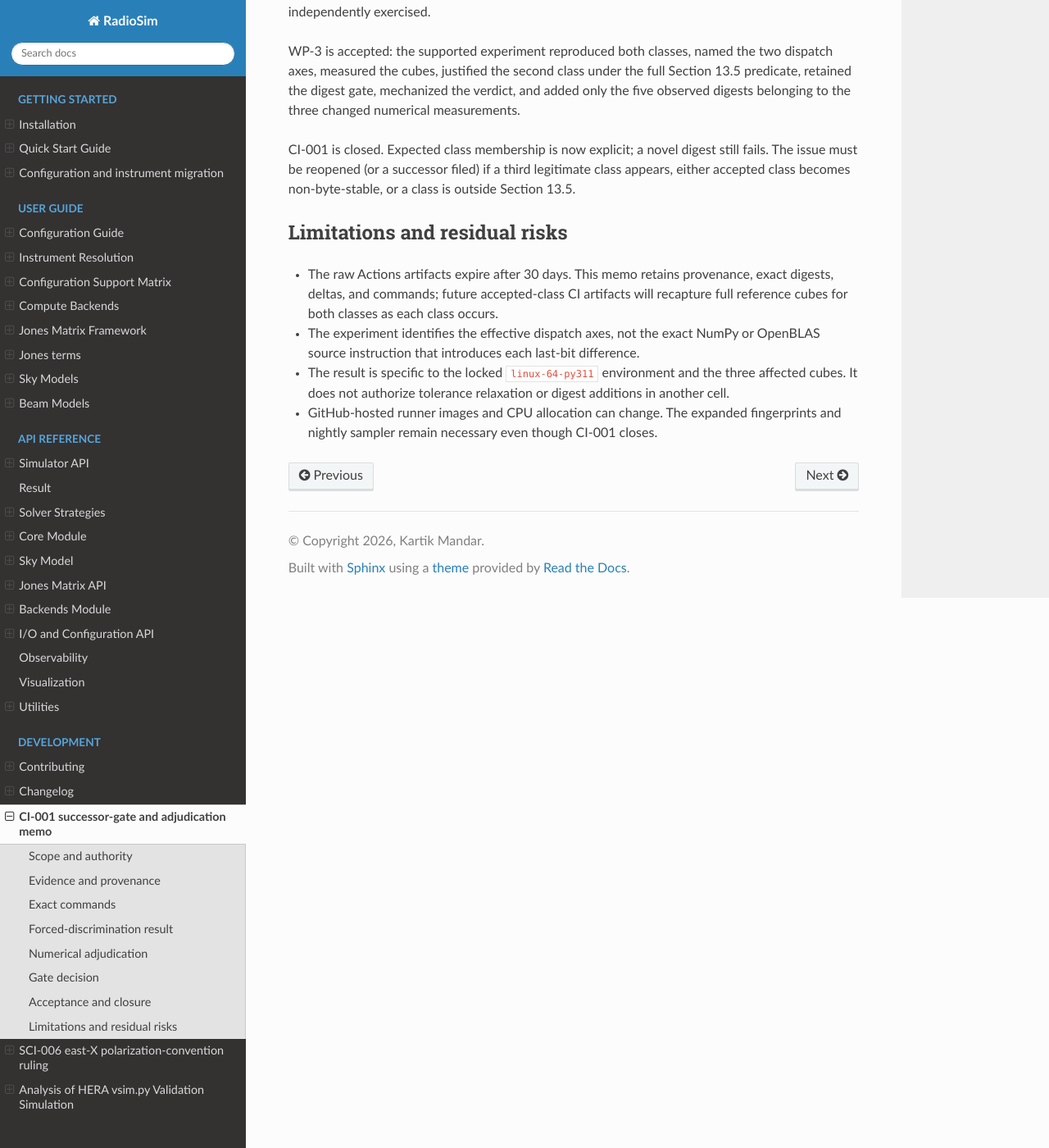
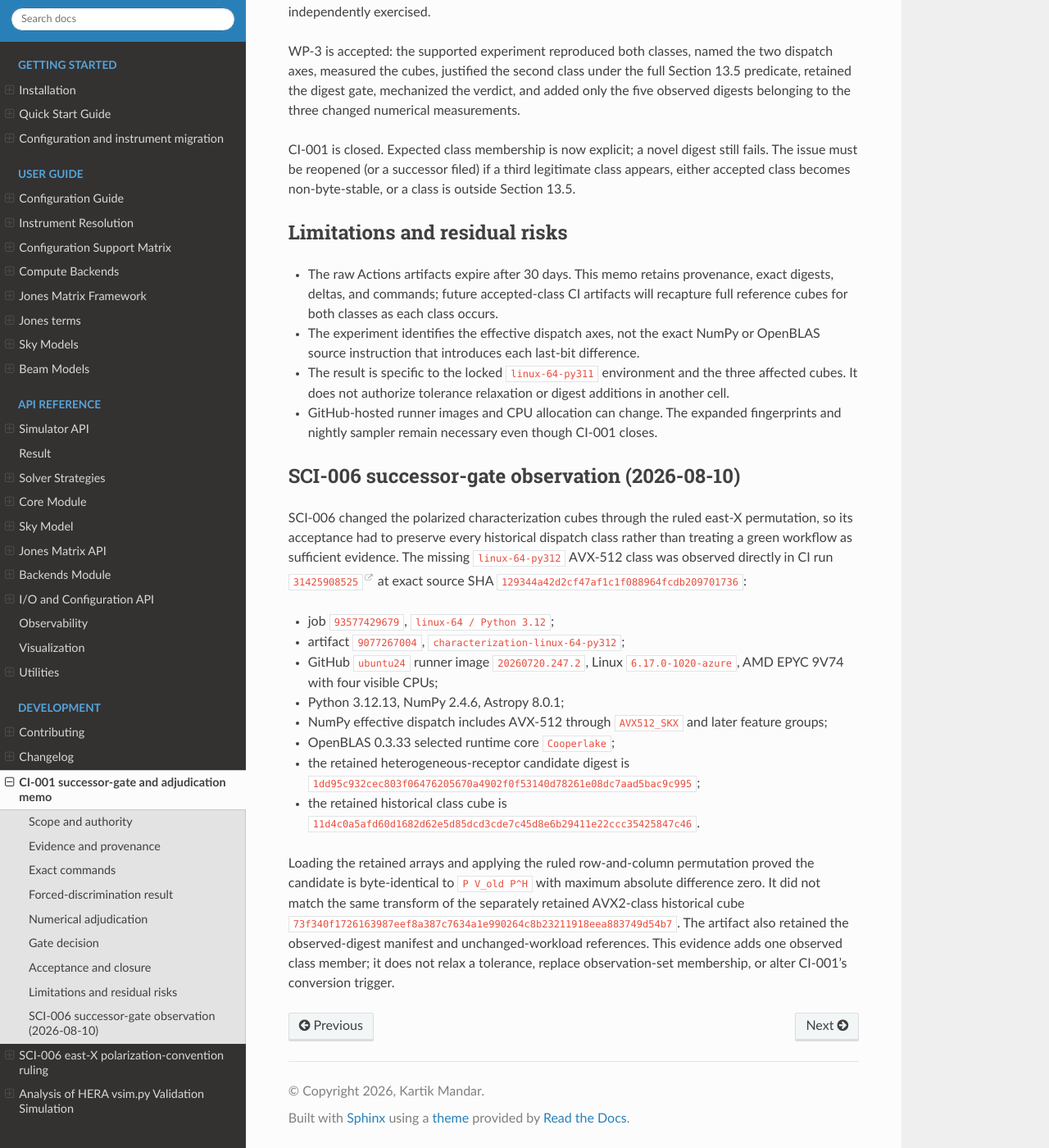
Before and after one commit to RRI-interferometry/RRIVis, a Sphinx documentation site: the page built from docs/development/ci001_adjudication.md, in a window 1280 px wide and 1400 px high, scrolled down 3606 px. Shown: the whole window at 82% size. Built offline with Sphinx 7.4.7 and the Read the Docs theme 3.1.0, drawn with Linux system fonts in a browser that asks for light colours.

Commit message:
fix(science): complete SCI-006 py312 dispatch evidence

```diff
--- a/docs/development/ci001_adjudication.md
+++ b/docs/development/ci001_adjudication.md
@@ -184,3 +184,35 @@ class is outside Section 13.5.
   additions in another cell.
 - GitHub-hosted runner images and CPU allocation can change. The expanded
   fingerprints and nightly sampler remain necessary even though CI-001 closes.
+
+## SCI-006 successor-gate observation (2026-08-10)
+
+SCI-006 changed the polarized characterization cubes through the ruled
+east-X permutation, so its acceptance had to preserve every historical
+dispatch class rather than treating a green workflow as sufficient evidence.
+The missing `linux-64-py312` AVX-512 class was observed directly in CI run
+[`31425908525`](https://github.com/RRI-interferometry/RadioSim/actions/runs/31425908525)
+at exact source SHA `129344a42d2cf47af1c1f088964fcdb209701736`:
+
+- job `93577429679`, `linux-64 / Python 3.12`;
+- artifact `9077267004`, `characterization-linux-64-py312`;
+- GitHub `ubuntu24` runner image `20260720.247.2`, Linux
+  `6.17.0-1020-azure`, AMD EPYC 9V74 with four visible CPUs;
+- Python 3.12.13, NumPy 2.4.6, Astropy 8.0.1;
+- NumPy effective dispatch includes AVX-512 through `AVX512_SKX` and later
+  feature groups;
+- OpenBLAS 0.3.33 selected runtime core `Cooperlake`;
+- the retained heterogeneous-receptor candidate digest is
+  `1dd95c932cec803f06476205670a4902f0f53140d78261e08dc7aad5bac9c995`;
+- the retained historical class cube is
+  `11d4c0a5afd60d1682d62e5d85dcd3cde7c45d8e6b29411e22ccc35425847c46`.
+
+Loading the retained arrays and applying the ruled row-and-column permutation
+proved the candidate is byte-identical to `P V_old P^H` with maximum absolute
+difference zero.  It did not match the same transform of the separately
+retained AVX2-class historical cube
+`73f340f1726163987eef8a387c7634a1e990264c8b23211918eea883749d54b7`.
+The artifact also retained the observed-digest manifest and unchanged-workload
+references.  This evidence adds one observed class member; it does not relax a
+tolerance, replace observation-set membership, or alter CI-001's conversion
+trigger.
```
Also changed, not shown: 1 other file.
